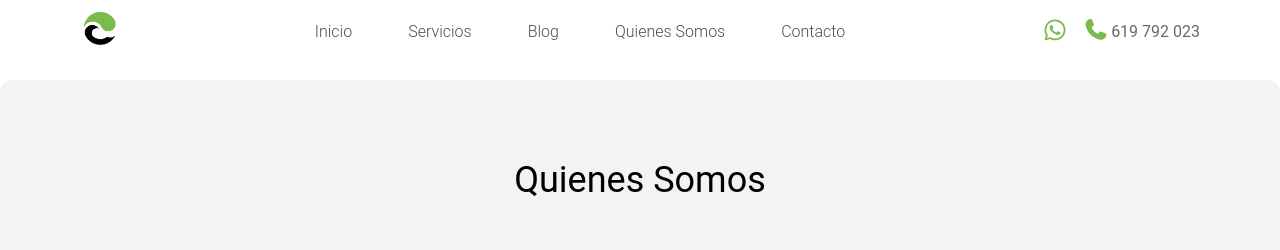
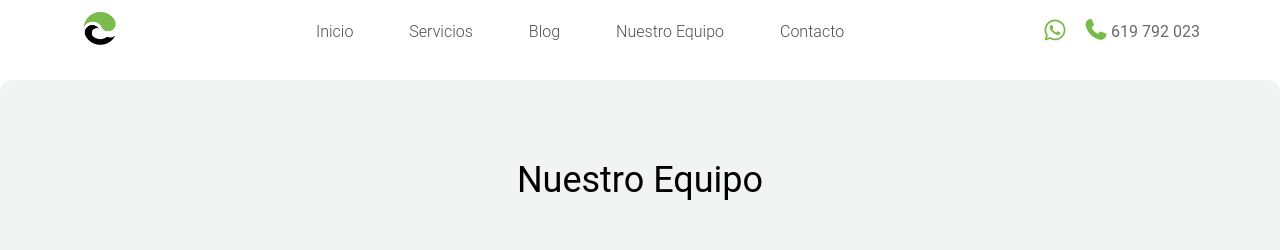
Before and after one commit to kvi-ki/explinsolutions, a Next.js app: page /quienes-somos in a window 1280 px wide. Shown: the top 250 px of the page. Built offline with nearby package versions, Linux system fonts and the light colour scheme.

Commit message:
feat: change Quienes somos to Nuestro equipo

```diff
--- a/src/app/quienes-somos/page.tsx
+++ b/src/app/quienes-somos/page.tsx
@@ -6,7 +6,7 @@ export default function AboutUs() {
   return (
     <div className="bg-lightGray h-[39rem] p-20 mb-10 xl:rounded-xl">
       <div className="max-w-5xl mx-auto flex flex-col items-center gap-20">
-        <h1 className="text-4xl">Quienes Somos</h1>
+        <h1 className="text-4xl">Nuestro Equipo</h1>
         <AnimatedService>
           <p className="text-text text-xl">
             Explinsolutions_ es una ingeniería industrial especializada en
--- a/src/components/menu/Menu.tsx
+++ b/src/components/menu/Menu.tsx
@@ -91,7 +91,7 @@ export default function Menu() {
               href="/quienes-somos"
               onClick={closeMenu}
             >
-              Quienes Somos
+              Nuestro Equipo
             </Link>
           </li>
 
```
